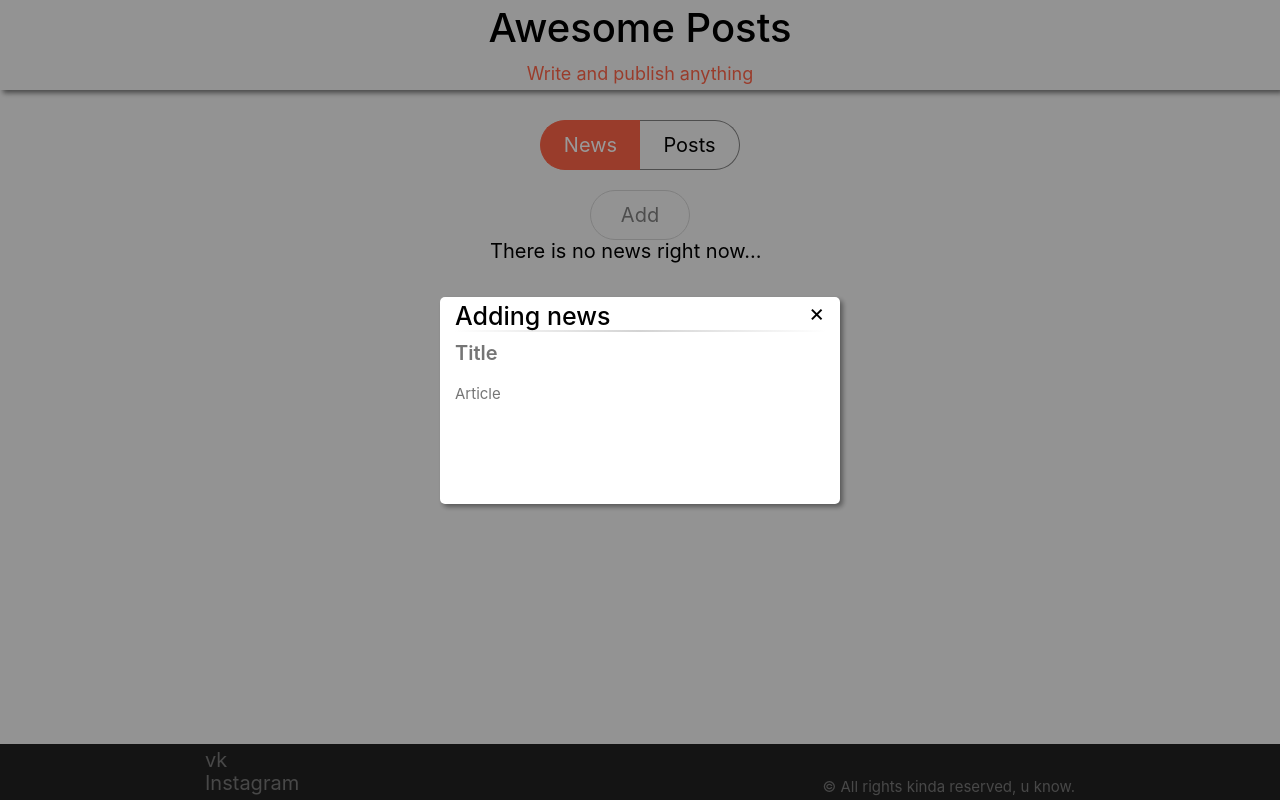
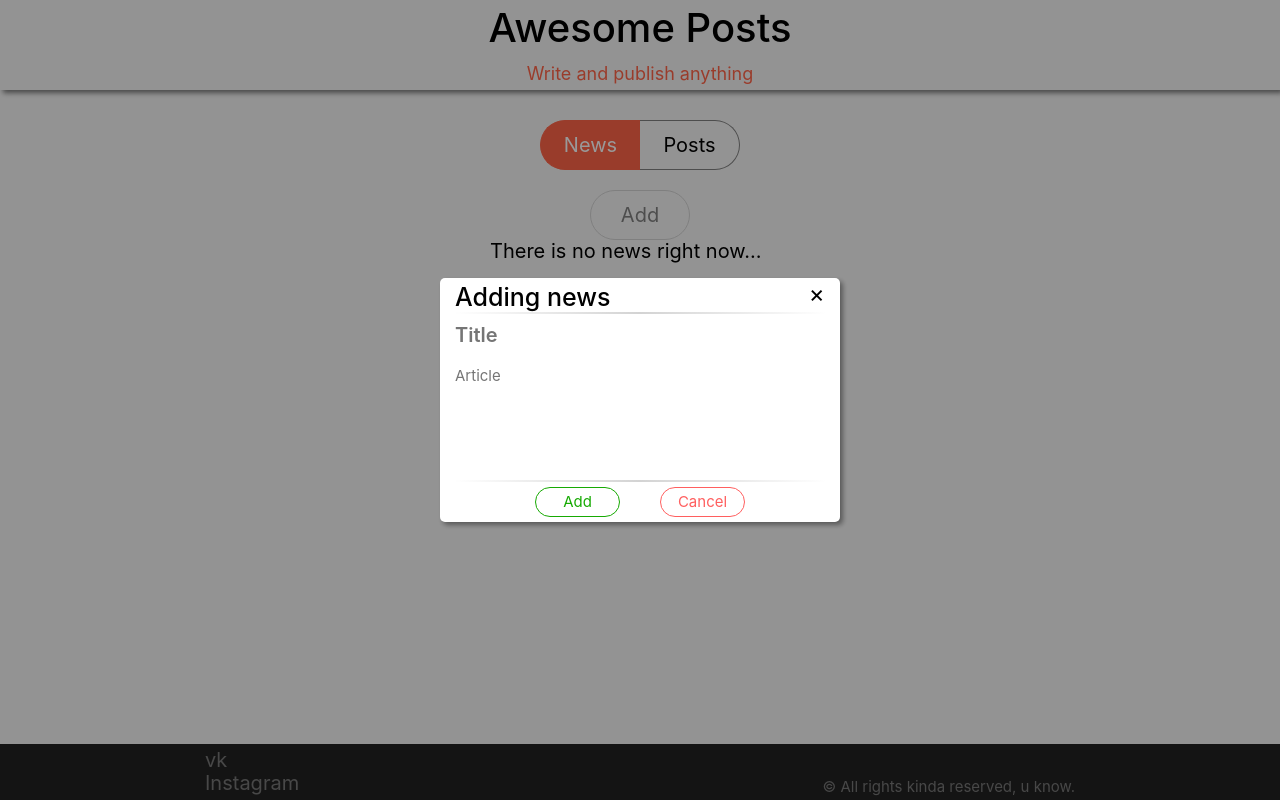
Before and after one commit to danchonysh/vue-posts, a Vue app: page / in a window 1280 px wide. Both pictures are taken after a click on the button "Add". Built offline with nearby package versions, Linux system fonts and the light colour scheme.

Commit message:
add creating/deleting news feature

```diff
--- a/src/App.vue
+++ b/src/App.vue
@@ -4,12 +4,14 @@
 		<Content
 			:data="{postsArray, newsArray}"
 			@toggle-modal="toggleModal($event)"
+			@delete-news="deleteNews($event)"
 		/>
 		<Footer />
 		<Modal
 			:options="modal"
 			:show="showModal"
 			@toggle-modal="toggleModal(false)"
+			@add-news="addNews($event)"
 		/>
     </div>
 </template>
@@ -60,6 +62,20 @@ export default {
 					closable: true
 				}
 			this.showModal = !this.showModal
+		},
+		addNews(data) {
+			const {title, content} = data
+			this.showModal = !this.showModal
+			this.newsArray.push({
+				title,
+				content,
+				id: Date.now()
+			})
+			toLocal(this.newsArray, 'news')
+		},
+		deleteNews(id) {
+			this.newsArray = this.newsArray.filter(el => el.id !== id)
+			toLocal(this.newsArray, 'news')
 		}
 	}
 }
--- a/src/assets/components/modal/index.vue
+++ b/src/assets/components/modal/index.vue
@@ -46,11 +46,13 @@
 				</form>
 				<form v-else class="new-aritcle">
 					<input
+						v-model="newArticle.title"
 						name="title"
 						class="new-article__title"
 						type="text"
 						placeholder="Title">
 					<textarea
+						v-model="newArticle.content"
 						name="article"
 						class="new-article__content"
 						type="text"
@@ -58,13 +60,25 @@
 					</textarea>
 				</form>
 			</div>
-			<div
+			<!-- <div
 				v-if="options.btns"
 				class="modal__footer">
 				<button
 					v-for="btn in options.btns"
 					@click="btn.handler()"
 					:key="btn.text">{{btn.text}}</button>
+			</div> -->
+			<div class="modal__footer">
+				<button
+					class="modal__button ok"
+					@click="addNews()">
+					Add
+				</button>
+				<button
+					class="modal__button cancel"
+					@click="$emit('toggle-modal')">
+					Cancel
+				</button>
 			</div>
 		</div>
 	</aside>
@@ -84,6 +98,23 @@ export default {
 			required: true
 		}
 	},
+	data() {
+		return {
+			newArticle: {
+				title: '',
+				content: ''
+			}
+		}
+	},
+	methods: {
+		addNews() {
+			this.$emit('add-news', this.newArticle)
+			this.newArticle = {
+				title: '',
+				content: ''
+			}
+		}
+	},
 	mounted() {
 		document.querySelector('.modal').classList.remove('hide')
 	}
--- a/src/assets/components/news/index.vue
+++ b/src/assets/components/news/index.vue
@@ -1,8 +1,12 @@
 <template>
   	<section class="article">
 		<h3 class="article__title">{{news.title}}</h3>
-		<p class="article__content">{{news.article}}</p>
-		<span class="article__delete">&times;</span>
+		<p class="article__content">{{news.content}}</p>
+		<span
+			class="article__delete"
+			@click="$emit('delete-news', news.id)">
+			&times;
+		</span>
 	</section>
 </template>
 
--- a/src/assets/components/news/news.scss
+++ b/src/assets/components/news/news.scss
@@ -2,7 +2,8 @@
 	width: min(500px, 100%);
 	position: relative;
 	padding: .25rem .75rem;
-	margin: 1rem auto;
+	margin: 0 auto;
+	margin-top: 1rem;
 	border-radius: 5px;
 	box-shadow: 0 3px 5px 3px rgba(0,0,0,.3);
 	&__title {
--- a/src/assets/layouts/content/content.scss
+++ b/src/assets/layouts/content/content.scss
@@ -5,6 +5,7 @@ main {
 }
 
 .content {
+	height: 100%;
 	overflow: hidden;
 	margin: 30px auto;
 	&__item {
--- a/src/assets/layouts/content/index.vue
+++ b/src/assets/layouts/content/index.vue
@@ -27,7 +27,7 @@
 					<template v-if="data.postsArray.length">
 						<Post
 						v-for="post in data.postsArray"
-						:key="post.title"
+						:key="post.id"
 						:post="post"
 						/>
 					</template>
@@ -37,8 +37,9 @@
 					<template v-if="data.newsArray.length">
 						<News
 							v-for="news in data.newsArray"
-							:key="news.title"
+							:key="news.id"
 							:news="news"
+							@delete-news="$emit('delete-news', $event)"
 						/>
 					</template>
 					<div v-else class="no-content">There is no news right now...</div>
@@ -83,11 +84,6 @@ export default {
 			change: false
 		}
 	},
-	computed: {
-		change() {
-			return this.change
-		}
-	},
 	methods: {
 		tabClick(idx) {
 			this.tabs.forEach(el => el.active = false)
```
